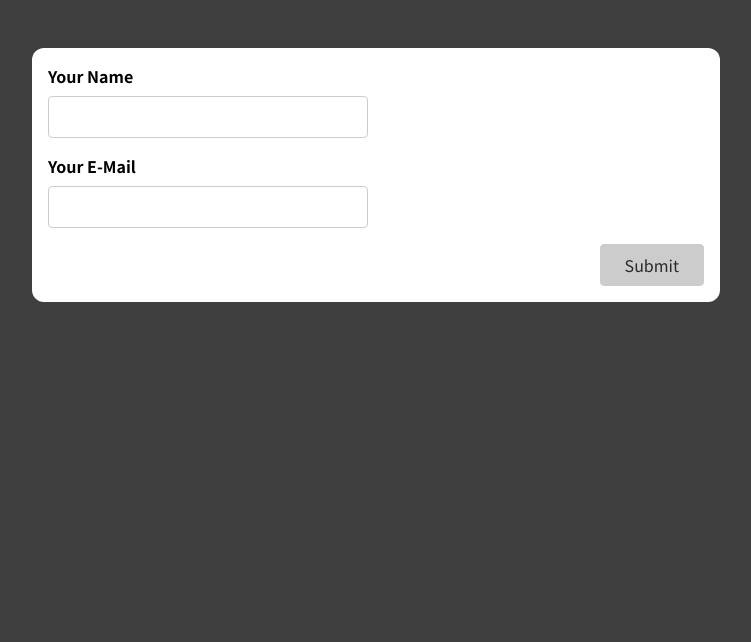
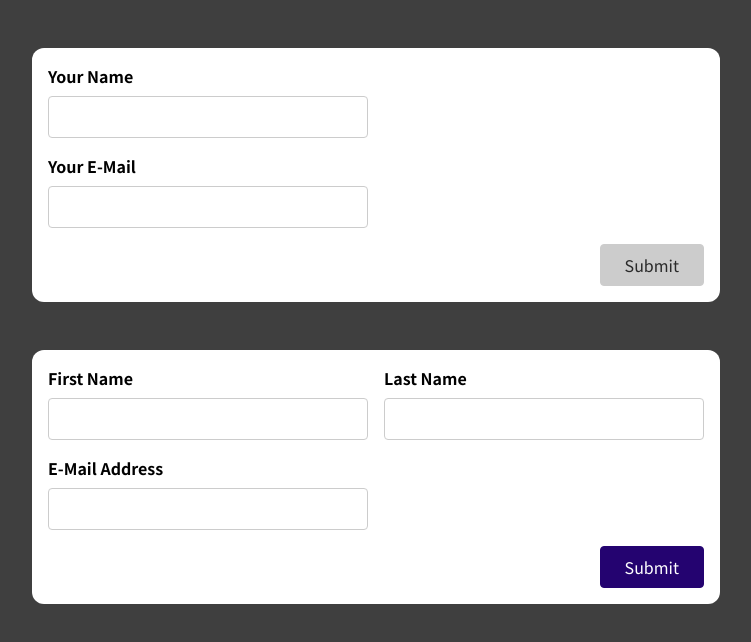
Before and after one commit to mitol5549/Forms-and-User-Inputs-Experience, a React (Create React App) app: page / in a window 1280 px wide. Shown: the top 642 px of the page, without its empty margins (264-1015 px from the left). Built offline with nearby package versions, Linux system fonts and the light colour scheme.

Commit message:
BasicForm Component connected.

```diff
--- a/src/App.js
+++ b/src/App.js
@@ -1,10 +1,16 @@
 import SimpleInput from './components/SimpleInput';
+import BasicForm from './components/BasicForm';
 
 const App = () => {
   return (
-    <div className="app">
-      <SimpleInput />
-    </div>
+    <>
+      <div className="app">
+        <SimpleInput />
+      </div>
+      <div className="app">
+        <BasicForm />
+      </div>
+    </>
   );
 };
 
```
